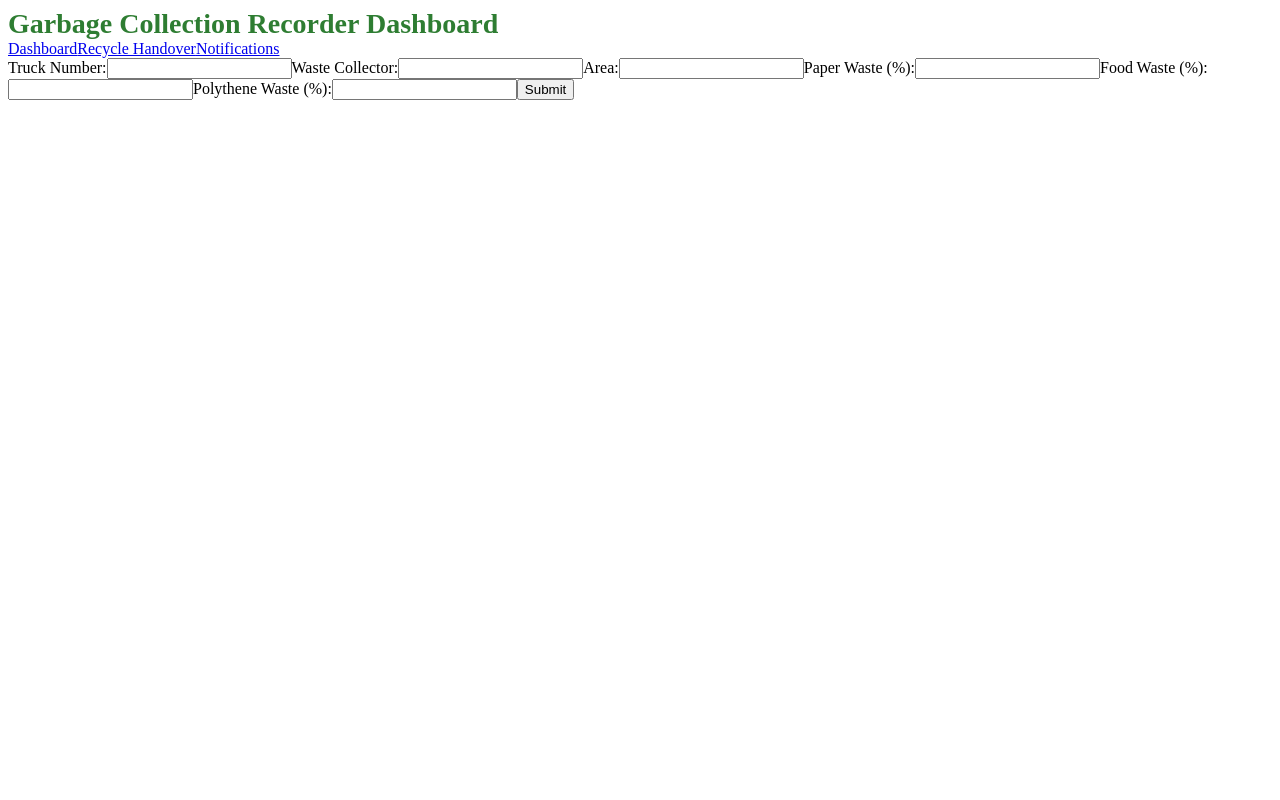
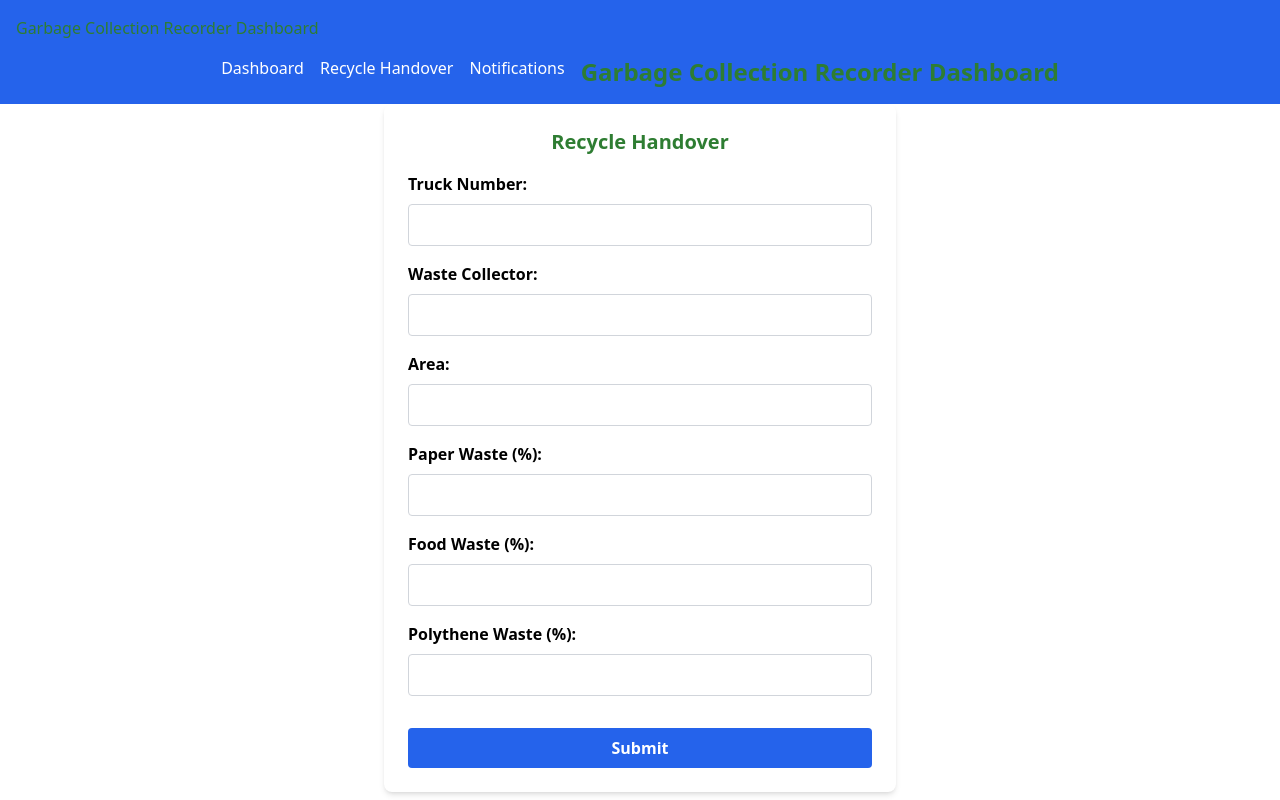
Before and after one commit to hasindu-k/Garbage_App, a React (Create React App) app in the folder frontend/: page /collectedWaste in a window 1280 px wide. Built offline with nearby package versions, Linux system fonts and the light colour scheme.

Commit message:
tailwind applied

```diff
--- /dev/null
+++ b/frontend/postcss.config.js
@@ -0,0 +1,6 @@
+module.exports = {
+  plugins: {
+    tailwindcss: {},
+    autoprefixer: {},
+  },
+}
--- a/frontend/src/App.css
+++ b/frontend/src/App.css
@@ -1,3 +1,9 @@
+
+@tailwind base;
+@tailwind components;
+@tailwind utilities;
+
+
 .App {
   text-align: center;
 }
--- a/frontend/src/App.js
+++ b/frontend/src/App.js
@@ -9,7 +9,6 @@ import AddGarbageDetailsPage from './Resident/AddGarbageDetailsPage';
 import ConfirmationPage from './Resident/ConfirmationPage';
 import CollectedWasteTable from './WasteStop/CollectedWasteTable';
 import CollectedWasteHome from './WasteStop/CollectedWasteHome';
-import RecycleHandover from "./WasteStop/RecycleHandover";
 
 
 function App() {
@@ -25,8 +24,6 @@ function App() {
         <Route path="/MyRequestsPage" element={<MyRequestsPage />} />
         <Route path="/collectedWaste" element={<CollectedWasteHome />} />
         <Route path="/viewCollectedWaste" element={<CollectedWasteTable />} />
-        <Route path="/RecycleHandover" element={<RecycleHandover/>} />
-
 
       </Routes>
     </Router>
--- a/frontend/src/WasteStop/CollectedWasteTable.js
+++ b/frontend/src/WasteStop/CollectedWasteTable.js
@@ -1,8 +1,8 @@
-// WasteTable.js
+// CollectedWasteTable.js
 import React, { useEffect, useState } from 'react';
 import axios from 'axios';
 
-const CollectedWasteTable = () => {
+function CollectedWasteTable() {
   const [wasteData, setWasteData] = useState([]);
 
   useEffect(() => {
@@ -19,34 +19,36 @@ const CollectedWasteTable = () => {
   }, []);
 
   return (
-    <table>
+    <div className="overflow-x-auto">
+      <table className="min-w-full bg-white border border-gray-300">
         <thead>
-        <tr>
-          <th>Truck Number</th>
-          <th>Waste Collector</th>
-          <th>Area</th>
-          <th>Paper Waste (%)</th>
-          <th>Food Waste (%)</th>
-          <th>Polythene Waste (%)</th>
-          <th>Total Waste (%)</th>
-          <th>Date & Time</th>
+          <tr className="bg-gray-200">
+            <th className="py-2 px-4 border">Truck Number</th>
+            <th className="py-2 px-4 border">Waste Collector</th>
+            <th className="py-2 px-4 border">Area</th>
+            <th className="py-2 px-4 border">Paper Waste (%)</th>
+            <th className="py-2 px-4 border">Food Waste (%)</th>
+            <th className="py-2 px-4 border">Polythene Waste (%)</th>
+            <th className="py-2 px-4 border">Total Waste (%)</th>
+            <th className="py-2 px-4 border">Date & Time</th>
           </tr>
         </thead>
         <tbody>
           {wasteData.map((item) => (
-          <tr key={item._id}>
-            <td>{item.truckNumber}</td>
-            <td>{item.wasteCollector}</td>
-            <td>{item.area}</td>
-            <td>{item.paperWaste}</td>
-            <td>{item.foodWaste}</td>
-            <td>{item.polytheneWaste}</td>
-            <td>{item.totalWaste}</td>
-            <td>{new Date(item.timestamp).toLocaleString()}</td>
+            <tr key={item._id} className="hover:bg-gray-100">
+              <td className="py-2 px-4 border">{item.truckNumber}</td>
+              <td className="py-2 px-4 border">{item.wasteCollector}</td>
+              <td className="py-2 px-4 border">{item.area}</td>
+              <td className="py-2 px-4 border">{item.paperWaste}</td>
+              <td className="py-2 px-4 border">{item.foodWaste}</td>
+              <td className="py-2 px-4 border">{item.polytheneWaste}</td>
+              <td className="py-2 px-4 border">{item.totalWaste}</td>
+              <td className="py-2 px-4 border">{new Date(item.timestamp).toLocaleString()}</td>
             </tr>
           ))}
         </tbody>
       </table>
+    </div>
   );
 };
 
--- a/frontend/src/WasteStop/WasteCollectedForm.js
+++ b/frontend/src/WasteStop/WasteCollectedForm.js
@@ -1,4 +1,4 @@
-// WasteGotForm.js
+// WasteCollectedForm.js
 import React, { useState } from 'react';
 import axios from 'axios';
 
@@ -48,26 +48,56 @@ const WasteCollectedForm = () => {
   };
 
   return (
-    <form onSubmit={handleSubmit}>
-      <label>Truck Number:
-        <input name="truckNumber" value={formData.truckNumber} onChange={handleChange} />
-      </label>
-      <label>Waste Collector:
-        <input name="wasteCollector" value={formData.wasteCollector} onChange={handleChange} />
-      </label>
-      <label>Area:
-        <input name="area" value={formData.area} onChange={handleChange} />
-      </label>
-      <label>Paper Waste (%):
-        <input name="paperWaste" value={formData.paperWaste} onChange={handleChange} />
-      </label>
-      <label>Food Waste (%):
-        <input name="foodWaste" value={formData.foodWaste} onChange={handleChange} />
-      </label>
-      <label>Polythene Waste (%):
-        <input name="polytheneWaste" value={formData.polytheneWaste} onChange={handleChange} />
-      </label>
-      <button type="submit">Submit</button>
+    <form onSubmit={handleSubmit} className="max-w-lg mx-auto p-6 bg-white rounded-lg shadow-md">
+      <h1 className="text-xl font-bold text-center mb-4">Recycle Handover</h1>
+      <label className="block mb-2 font-semibold">Truck Number:</label>
+      <input
+        name="truckNumber"
+        value={formData.truckNumber}
+        onChange={handleChange}
+        className="w-full p-2 mb-4 border border-gray-300 rounded"
+      />
+      <label className="block mb-2 font-semibold">Waste Collector:</label>
+      <input
+        name="wasteCollector"
+        value={formData.wasteCollector}
+        onChange={handleChange}
+        className="w-full p-2 mb-4 border border-gray-300 rounded"
+      />
+      <label className="block mb-2 font-semibold">Area:</label>
+      <input
+        name="area"
+        value={formData.area}
+        onChange={handleChange}
+        className="w-full p-2 mb-4 border border-gray-300 rounded"
+      />
+      <label className="block mb-2 font-semibold">Paper Waste (%):</label>
+      <input
+        name="paperWaste"
+        value={formData.paperWaste}
+        onChange={handleChange}
+        className="w-full p-2 mb-4 border border-gray-300 rounded"
+      />
+      <label className="block mb-2 font-semibold">Food Waste (%):</label>
+      <input
+        name="foodWaste"
+        value={formData.foodWaste}
+        onChange={handleChange}
+        className="w-full p-2 mb-4 border border-gray-300 rounded"
+      />
+      <label className="block mb-2 font-semibold">Polythene Waste (%):</label>
+      <input
+        name="polytheneWaste"
+        value={formData.polytheneWaste}
+        onChange={handleChange}
+        className="w-full p-2 mb-4 border border-gray-300 rounded"
+      />
+      <button
+        type="submit"
+        className="w-full p-2 mt-4 bg-blue-600 text-white font-bold rounded hover:bg-blue-700 transition"
+      >
+        Submit
+      </button>
     </form>
   );
 };
--- a/frontend/src/WasteStop/WasteHeader.js
+++ b/frontend/src/WasteStop/WasteHeader.js
@@ -1,15 +1,16 @@
-// Header.js
+// WasteHeader.js
 import React from 'react';
 import { Link } from 'react-router-dom';
 
 function WasteHeader() {
   return (
-    <header>
+    <header className="bg-blue-600 p-4 text-white">
       <h1>Garbage Collection Recorder Dashboard</h1>
-      <nav>
+      <nav className="mt-4 flex justify-center space-x-4">
         <Link to="/collectedWaste">Dashboard</Link>
         <Link to="/RecycleHandover">Recycle Handover</Link>
         <Link to="/notifications">Notifications</Link>
+      <h1 className="text-2xl font-bold text-center">Garbage Collection Recorder Dashboard</h1>
       </nav>
     </header>
   );
--- /dev/null
+++ b/frontend/tailwind.config.js
@@ -0,0 +1,10 @@
+/** @type {import('tailwindcss').Config} */
+module.exports = {
+  content: [
+    "./src/**/*.{js,jsx,ts,tsx}", // Adjust this path according to your file structure
+  ],
+  theme: {
+    extend: {},
+  },
+  plugins: [],
+};
```
Also changed, not shown: frontend/package.json (+6 -1 lines), 1 other file (tests, documents, lock files or other folders). Lines whose indentation alone changed are shown as unchanged.
